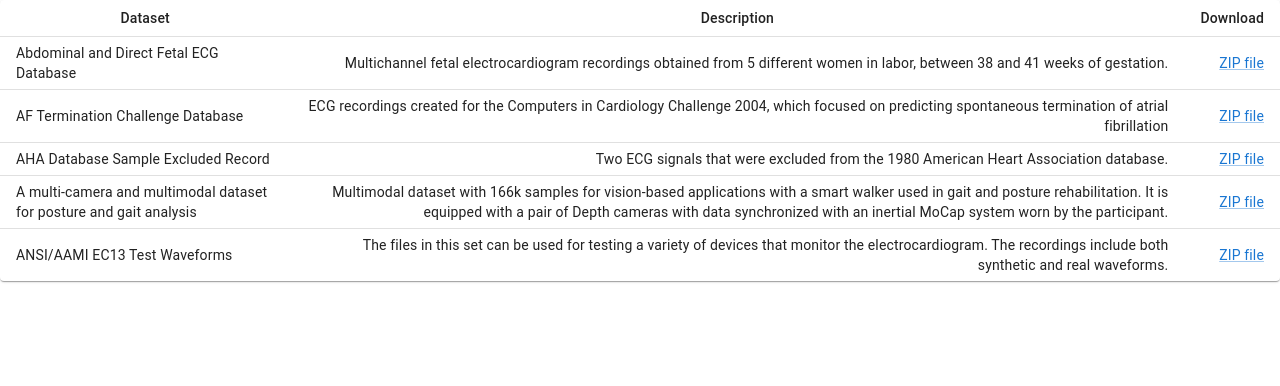
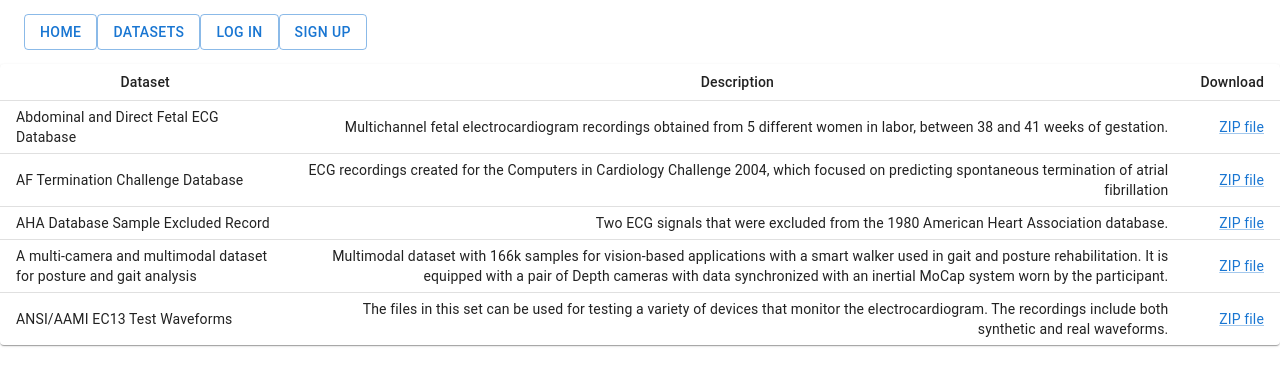
Before and after one commit to afnanmmir/EE461L_Project, a React (Create React App) app in the folder client/: page /datasets in a window 1280 px wide. Shown: the top 386 px of the page. Built offline with nearby package versions, Linux system fonts and the light colour scheme.

Commit message:
added navigation from subpages

```diff
--- a/client/src/pages/DataSets.js
+++ b/client/src/pages/DataSets.js
@@ -7,6 +7,11 @@ import TableHead from '@mui/material/TableHead';
 import TableRow from '@mui/material/TableRow';
 import Paper from '@mui/material/Paper';
 import Link from '@mui/material/Link';
+import AppBar from '@mui/material/AppBar'
+import Typography from '@mui/material/Typography'
+import Button from '@mui/material/Button'
+import { Toolbar } from '@mui/material';
+
 
 function createData(name, description, download, carbs, protein) {
   return { name, description, download};
@@ -22,6 +27,13 @@ const rows = [
 
 const DataSet = () => {
     return (
+      <div>
+      <Toolbar position="relative">
+        <a href='/'><Button variant='outlined'>Home</Button></a>
+        <a href='/datasets'><Button variant='outlined'>DataSets</Button></a>
+        <a href='/login'><Button variant='outlined'>Log in</Button></a>
+        <a href='/register'><Button variant='outlined'>Sign Up</Button></a>
+      </Toolbar>
       <TableContainer component={Paper}>
         <Table sx={{ minWidth: 650 }} size="small" aria-label="a dense table">
           <TableHead>
@@ -49,6 +61,8 @@ const DataSet = () => {
           </TableBody>
         </Table>
       </TableContainer>
+      </div>
+
       );
   }
 
--- a/client/src/pages/Login.js
+++ b/client/src/pages/Login.js
@@ -12,6 +12,7 @@ import { useAuthContext } from '../Authentication';
 import { useNavigate } from 'react-router-dom';
 import { AuthClass } from '../Authentication';
 import { Typography } from '@mui/material'
+import { Toolbar } from "@mui/material";
 
 
 const LoginPage = () => {
@@ -45,6 +46,12 @@ const LoginPage = () => {
     // The login components
     return (
         <div>
+            <Toolbar position="relative">
+                <a href='/'><Button variant='outlined'>Home</Button></a>
+                <a href='/datasets'><Button variant='outlined'>DataSets</Button></a>
+                <a href='/login'><Button variant='outlined'>Log in</Button></a>
+                <a href='/register'><Button variant='outlined'>Sign Up</Button></a>
+            </Toolbar>
             <Box height= "100vh" flex="1" display="flex" justifyContent="center" alignItems= "center"  >
                 <Grid container direction={"column"} spacing={0.75}  align = "center" justify = "center" alignItems = "center">
                     <h2>Sign In</h2>
--- a/client/src/pages/SignUp.js
+++ b/client/src/pages/SignUp.js
@@ -11,6 +11,7 @@ import { useAuthContext } from '../Authentication';
 import { useNavigate } from 'react-router-dom';
 import { AuthClass } from '../Authentication';
 import { Typography } from '@mui/material'
+import {Toolbar} from '@mui/material';
 
 // const useStyles = makeStyles(theme => ({
 //     root: {
@@ -83,6 +84,12 @@ function SignUpComponent(props){
 
     return(
         <div>
+        <Toolbar position="relative">
+        <a href='/'><Button variant='outlined'>Home</Button></a>
+        <a href='/datasets'><Button variant='outlined'>DataSets</Button></a>
+        <a href='/login'><Button variant='outlined'>Log in</Button></a>
+        <a href='/register'><Button variant='outlined'>Sign Up</Button></a>
+      </Toolbar>
             <Box height= "100vh" flex="1" display="flex" justifyContent="center" alignItems= "center"  >
                 <Grid container direction={"column"} spacing={0.75}  align = "center" justify = "center" alignItems = "center">
                     <h2>Sign Up</h2>
```
Lines whose indentation alone changed are shown as unchanged.
